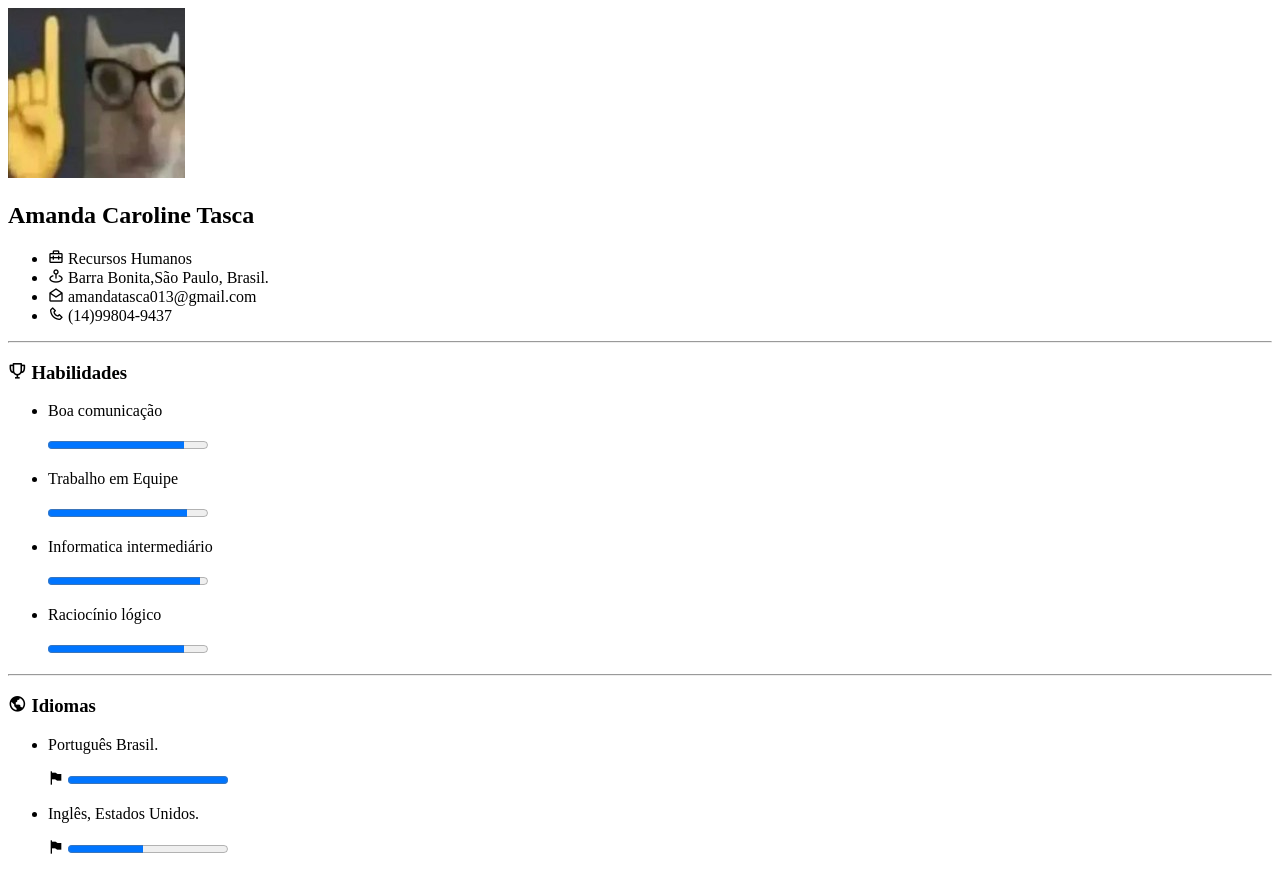
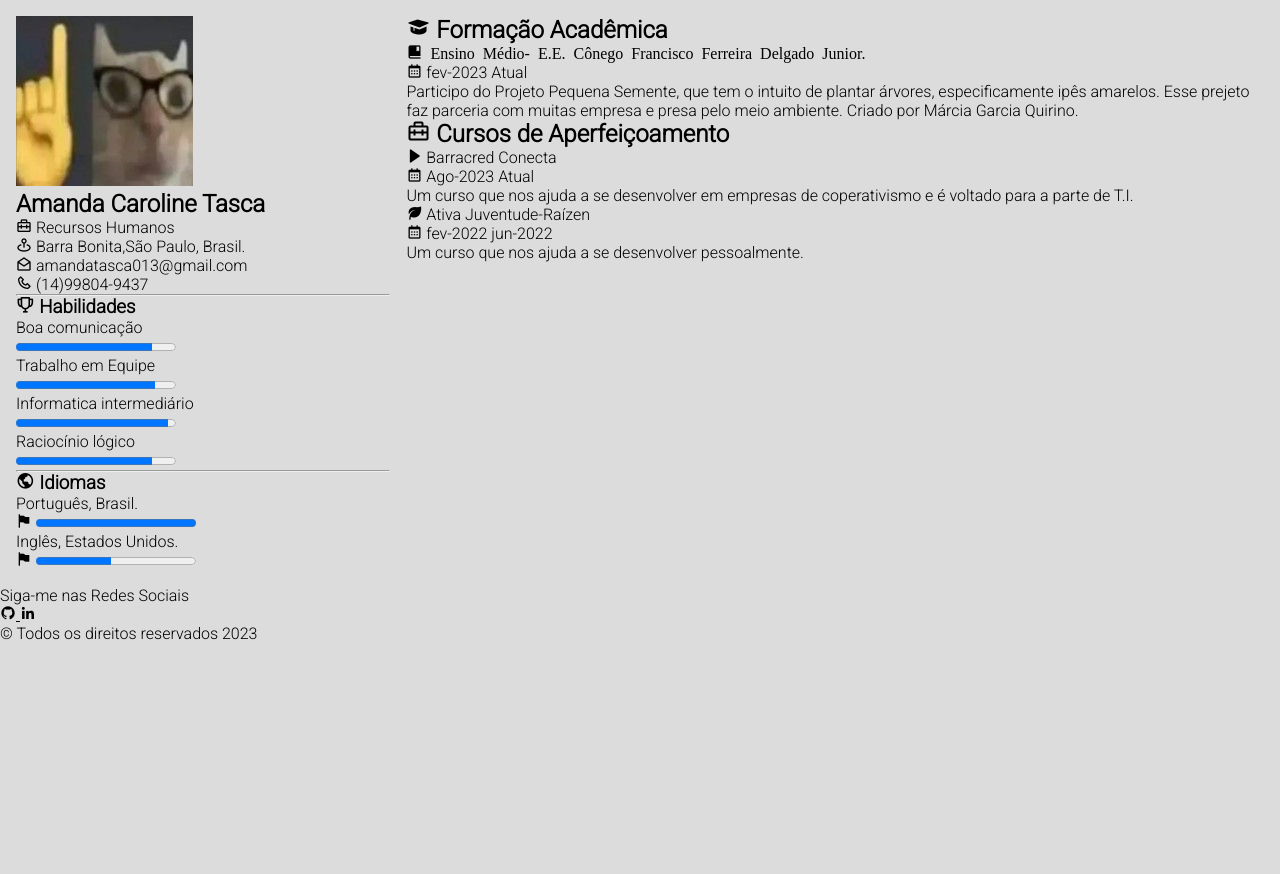
Before and after one commit to AmandaTasca/Curriculo-simples, a plain HTML site: page index.html in a window 1280 px wide. After the commit the page ends 800 px from the top, so only its background shows below. Drawn offline with nearby package versions, Linux system fonts and the light colour scheme; files that its build step writes are made by us from their sources.

Commit message:
Atualização do currículo

```diff
--- a/css/style.css
+++ b/css/style.css
@@ -1,3 +1,29 @@
-.left {
+@import url('https://fonts.googleapis.com/css2?family=Montserrat&family=Open+Sans&family=PT+Sans&family=Roboto:wght@300&display=swap');
+
+*{
+    margin: 0;
+    padding: 0;
+    box-sizing: border-box;
+    font-family: 'Roboto', sans-serif;
+    color: black
+}
+body{
+    background-color: gainsboro;
+}
+
+ul{
+    list-style: none;
 
 }
+main{
+    margin: 1rem; /* 16px */
+    display: grid;
+    grid-template-columns: 30% 1fr;
+    grid-gap: 1rem;
+}
+@media (max-width: 880px){
+    main {
+        grid-template-columns: 1fr;
+    }
+
+}
--- a/index.html
+++ b/index.html
@@ -6,7 +6,7 @@
     <title>Amanda Caroline Tasca</title>
     <link href='https://unpkg.com/boxicons@2.1.4/css/boxicons.min.css' rel='stylesheet'>
     <link rel="shortcut icon" href="img/bx-ghost.svg" type="image/x-icon">
-    <link rel="stylesheet" href="style.css">
+    <link rel="stylesheet" href="css/style.css">
 
 </head>
 <body>
@@ -52,7 +52,7 @@
       <h3><i class='bx bx-world'></i> Idiomas</h3>
       <ul>
         <li>
-          <p> Português Brasil. </p><i class='bx bxs-flag-alt' ></i>
+          <p> Português, Brasil. </p><i class='bx bxs-flag-alt' ></i>
           <progress max="100" value="100"></progress>
         </li>
         <li>
@@ -65,11 +65,42 @@
 
     </section>
     <section class="righit">
+      <div class="education">
+        <h2> <i class='bx bxs-graduation'></i> Formação Acadêmica</h2>
+         <div class="job">
+          <p class="job-name"><i class='bx bxs-book-bookmark'> Ensino Médio- E.E. Cônego Francisco Ferreira Delgado Junior.</i>
+            <p class="date"><i class='bx bx-calendar'></i> fev-2023 <span> Atual</span> </p>
+             <p> Participo do Projeto Pequena Semente, que tem o intuito de plantar árvores, especificamente ipês amarelos. Esse prejeto faz parceria com muitas empresa e presa pelo meio ambiente. Criado por Márcia Garcia Quirino.  </p>
 
+         </div>
+       </div>
+
+       <div class="experience">
+        <h2> <i class='bx bx-briefcase-alt-2'></i> Cursos de Aperfeiçoamento </h2>
+        <div class="job">
+          <p class="job-name"><i class='bx bxs-right-arrow'></i> Barracred Conecta</p>
+            <p class="date"><i class='bx bx-calendar'></i> Ago-2023 <span> Atual</span> </p>
+             <p> Um curso que nos ajuda a se desenvolver em empresas de coperativismo e é voltado para a parte de T.I.   </p>
+
+         </div>
+      </div>
+      <div class="job">
+        <p class="job-name"><i class='bx bxs-leaf'></i> Ativa Juventude-Raízen</p>
+          <p class="date"><i class='bx bx-calendar'></i> fev-2022<span> jun-2022</span> </p>
+           <p> Um curso que nos ajuda a se desenvolver pessoalmente.  </p>
+
+       </div>
     </section>
  </main>
   <footer>
-
+    <p> Siga-me nas Redes Sociais</p>
+    <a href="https://github.com/AmandaTasca" target="_blank">
+      <i class='bx bxl-github'></i>
+    </a>
+    <a href="https://www.linkedin.com/in/amanda-tasca-550654298/" target="_blank">
+      <i class='bx bxl-linkedin' ></i>
+    </a>
+     <p>&copy; Todos os direitos reservados 2023</p>
    </footer>
 </body>
 </html>
```
